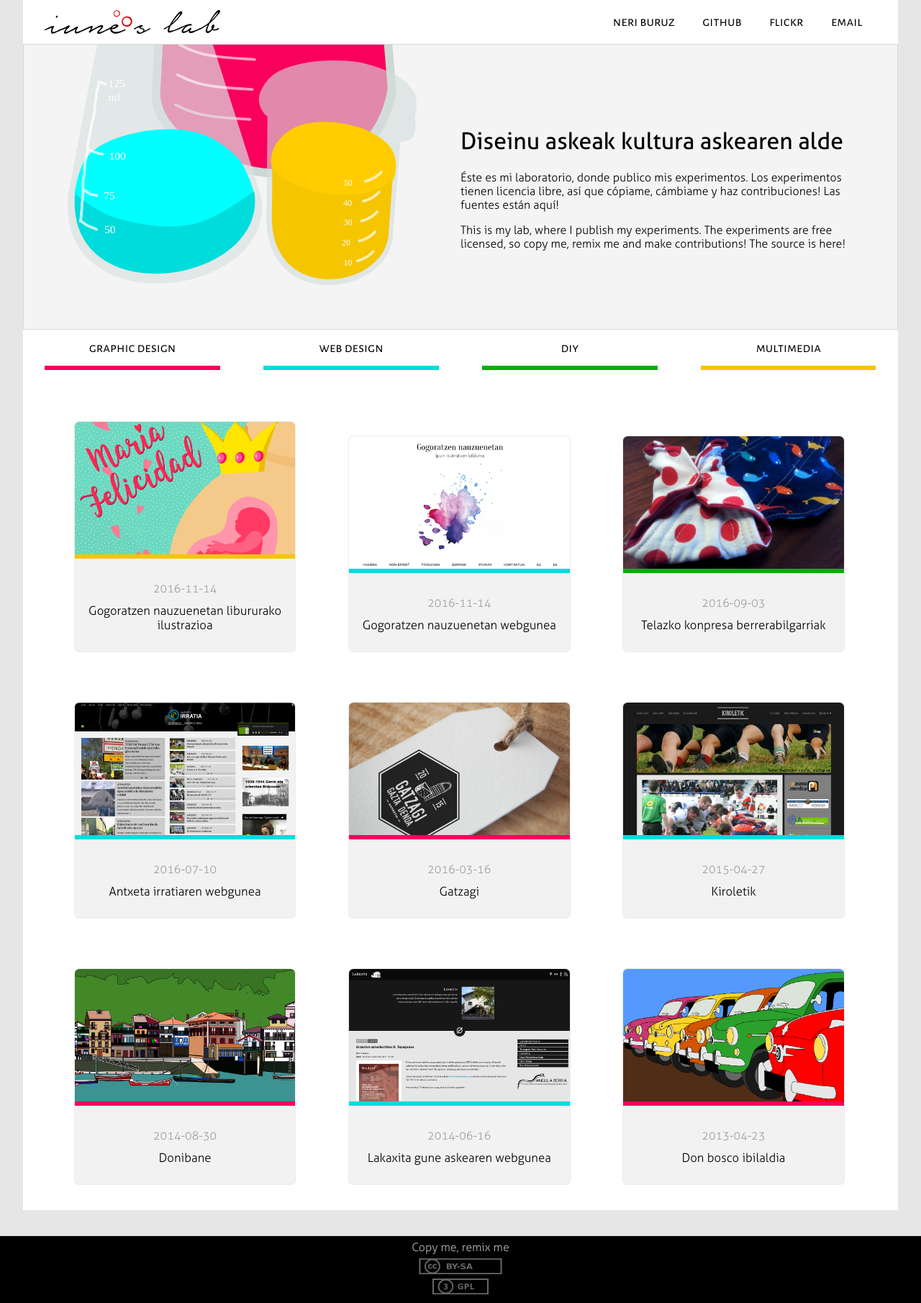
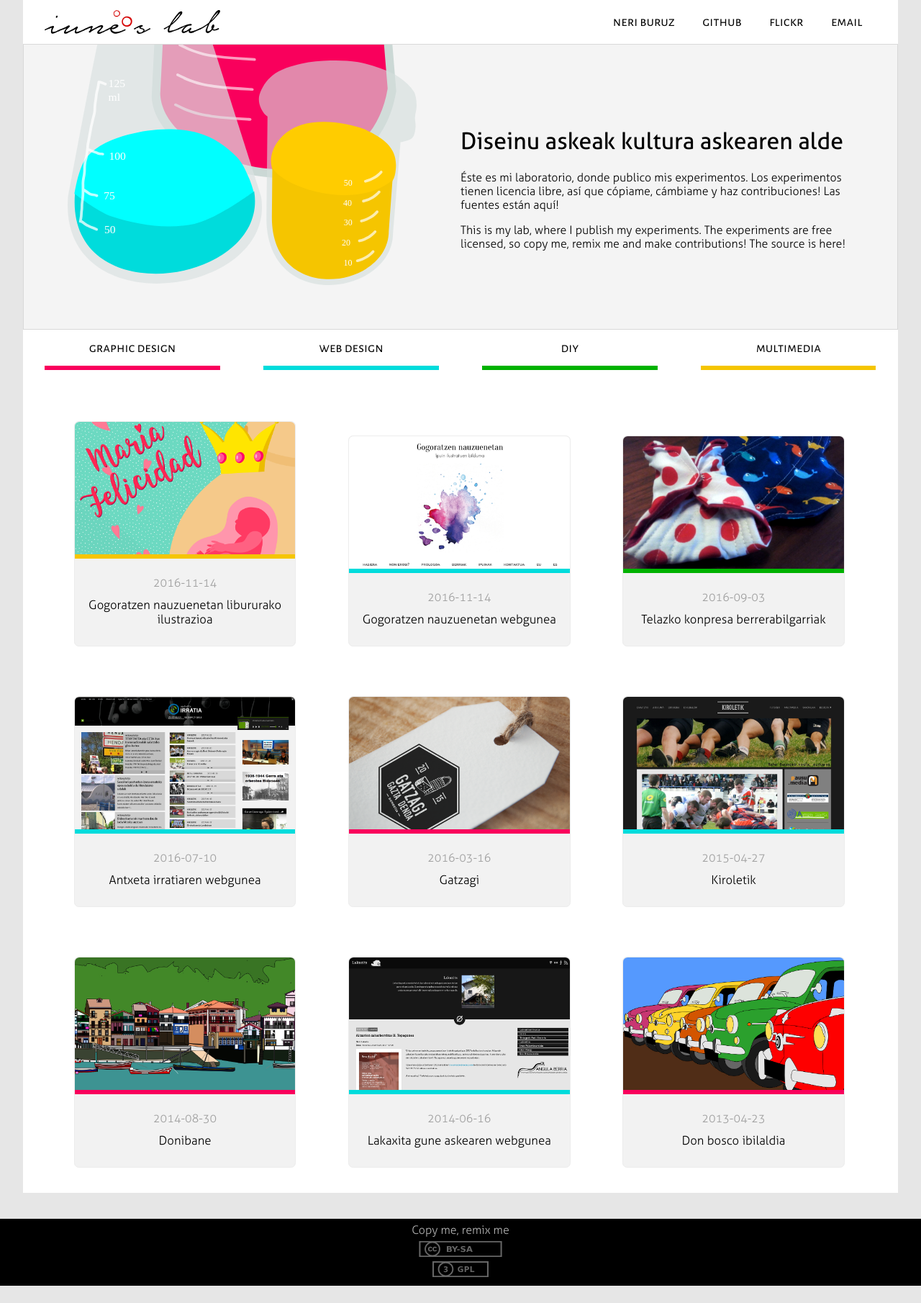
Before and after one commit to iunetrecet/iunetrecet.github.io, a Jekyll site: the page built from index.html, in a window 1280 px wide. Shown: the whole page at 72% size. Built offline with Jekyll 4.4.1, drawn with Linux system fonts in a browser that asks for light colours; after the commit the page ends 1786 px from its top, so only the background shows below that.

Commit message:
Less padding in the date

```diff
--- a/_sass/posts.sass
+++ b/_sass/posts.sass
@@ -34,4 +34,4 @@
       font-weight: normal
     p.date
       text-align: center
-      padding-top: 1rem
+      padding-top: .5rem
```
Also changed, not shown: index.html (+5 -5 lines).
